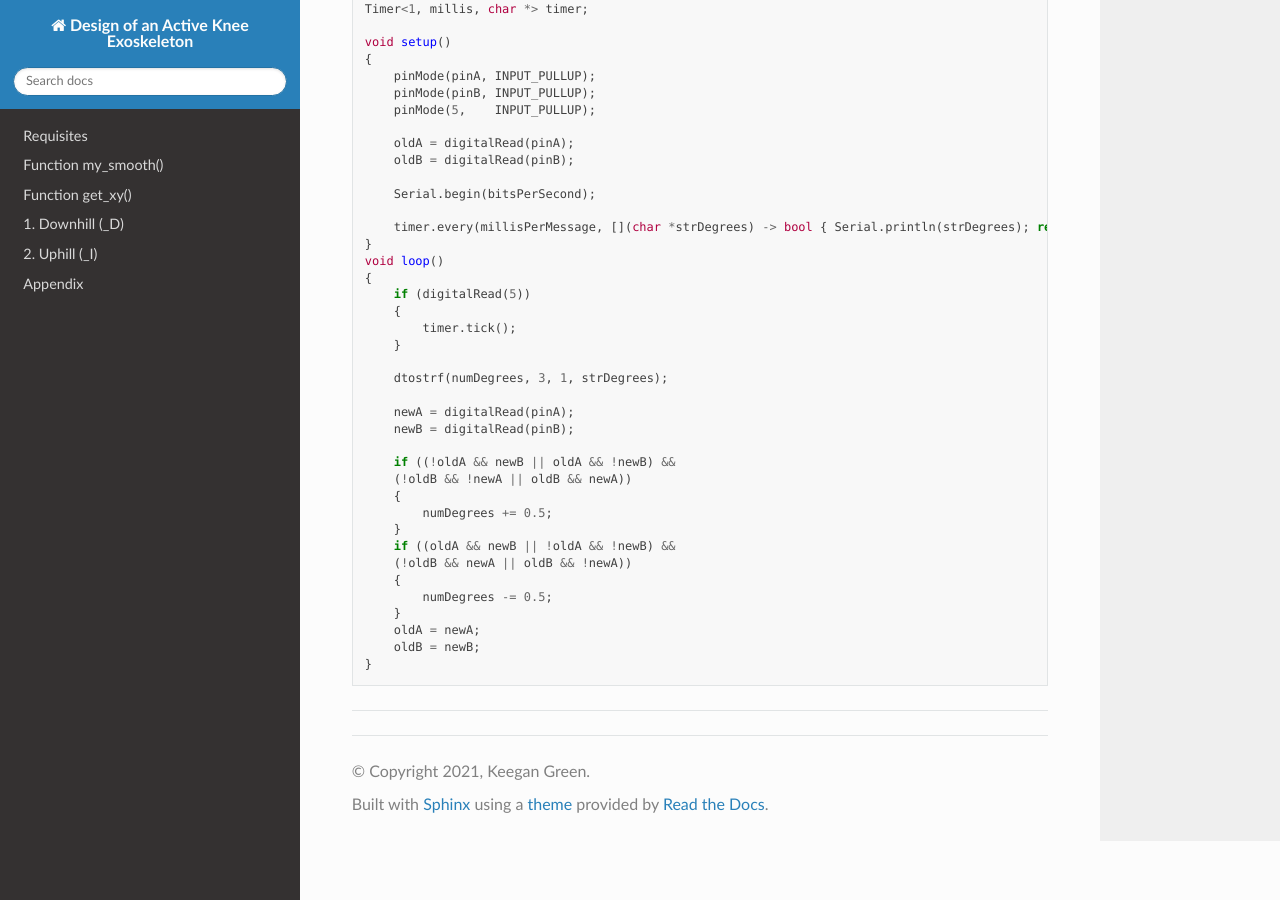
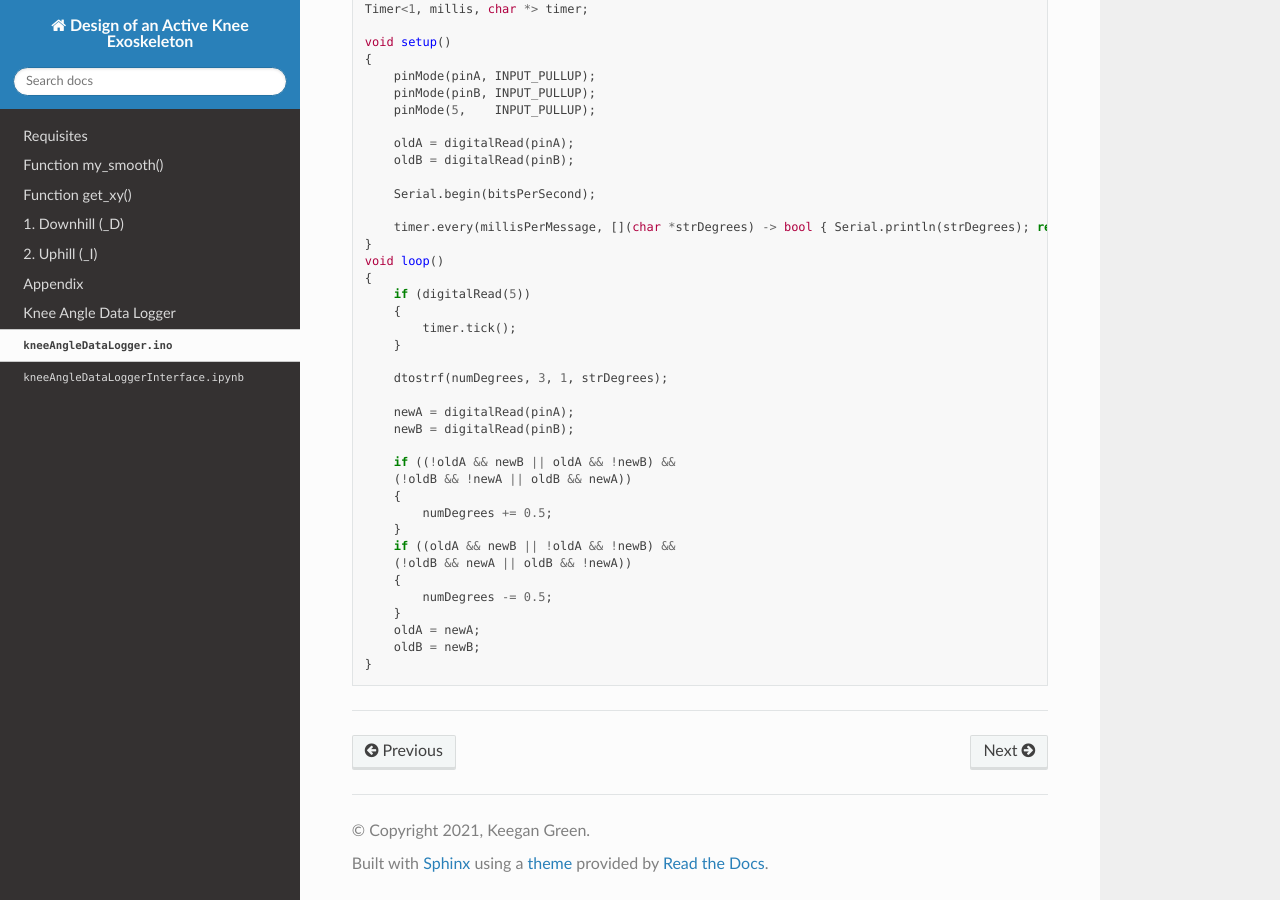
Before and after one commit to keeganmjgreen/MSE-420-Project, a Sphinx documentation site: the page built from docs/kneeAngleDataLogger_ino.rst, in a window 1280 px wide and 900 px high, scrolled down 765 px. Built offline with Sphinx 7.4.7 and the Read the Docs theme 2.0.0, drawn with Linux system fonts in a browser that asks for light colours; pages that are not in the unit, such as notebooks, are missing from menus; some of the changed lines change nothing that is shown.

Commit message:
Add files via upload

```diff
--- a/docs/contents.rst
+++ b/docs/contents.rst
@@ -31,8 +31,8 @@ Data was collected for the upper and lower leg angles over the course of numerou
 
 .. toctree::
 
-    kneeAngleDataLogger/kneeAngleDataLogger
-    kneeAngleDataLogger/kneeAngleDataLogger_ino
-    kneeAngleDataLogger/kneeAngleDataLoggerInterface_ipynb
+    kneeAngleDataLogger
+    kneeAngleDataLogger_ino
+    kneeAngleDataLoggerInterface_ipynb
 
 ----
```
